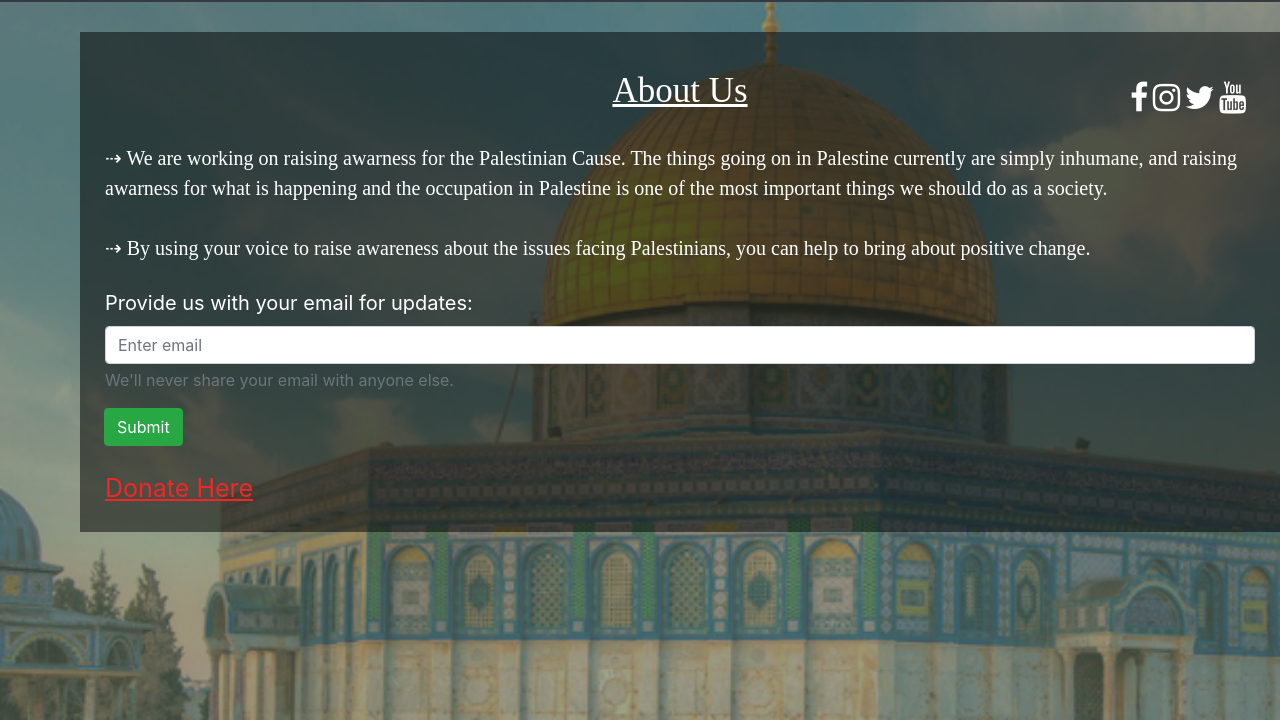
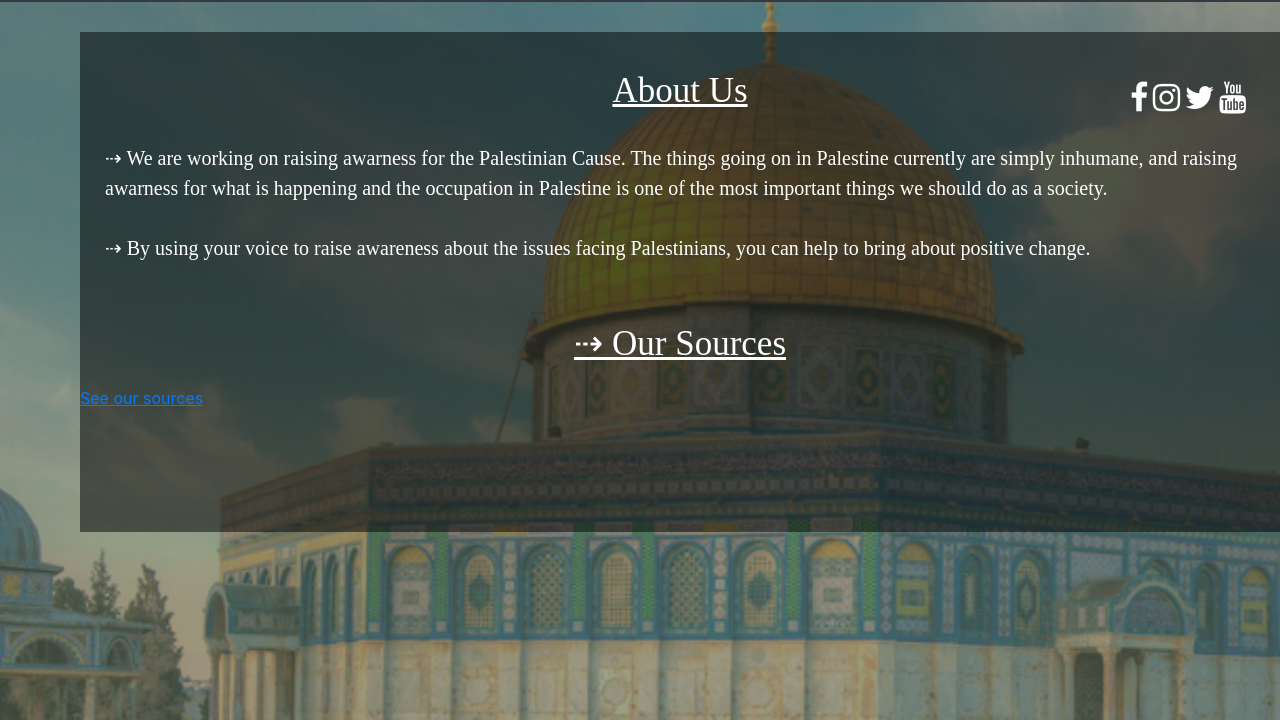
Before and after one commit to malak-asaad/CLAG, a plain HTML site: page about.html in a window 1280 px wide. Shown: the part 80-800 px from the top of the page. Drawn offline with nearby package versions, Linux system fonts and the light colour scheme.

Commit message:
Update about.html

```diff
--- a/about.html
+++ b/about.html
@@ -54,7 +54,7 @@
       <a href="#" class="fa fa-instagram fa-2x"></a>
       <a href="#" class="fa fa-twitter fa-2x"></a>
       <a href="#" class="fa fa-youtube fa-2x"></a>
-      <p><u> About Us </u></p>
+      <p class="ab"><u> About Us </u></p>
       <p class="par">⇢ We are working on raising awarness for the Palestinian Cause. The things going on in Palestine currently
         are simply inhumane, and raising awarness for what is happening and the occupation in Palestine is one of the
         most important things we should do as a society.
@@ -62,19 +62,9 @@
         <br>
         ⇢ By using your voice to raise awareness about the issues facing Palestinians,
         you can help to bring about positive change.
-      </p>
-      <form>
-        <div class="form-group">
-          <label for="exampleInputEmail1">Provide us with your email for updates:</label>
-          <input type="email" class="form-control" id="exampleInputEmail1" aria-describedby="emailHelp" placeholder="Enter email">
-          <small id="emailHelp" class="form-text text-muted">We'll never share your email with anyone else.</small>
-        </div>
-        <button type="submit" class="btn btn-success">Submit</button>
-      </form>
-      <br>
-      <a href="https://donate.unrwa.org/gaza/~my-donation" class="donation" target=_blank style = "color: #F52525"><u>Donate Here</u></a>
-    </div>
-
+      <br><br>
+    <p class="sc"><u>⇢ Our Sources</u></p>
+    <a href="https://www.wikipedia.org/" class="pa sr"><u>See our sources</u></a>
 
 
   </body>
```
